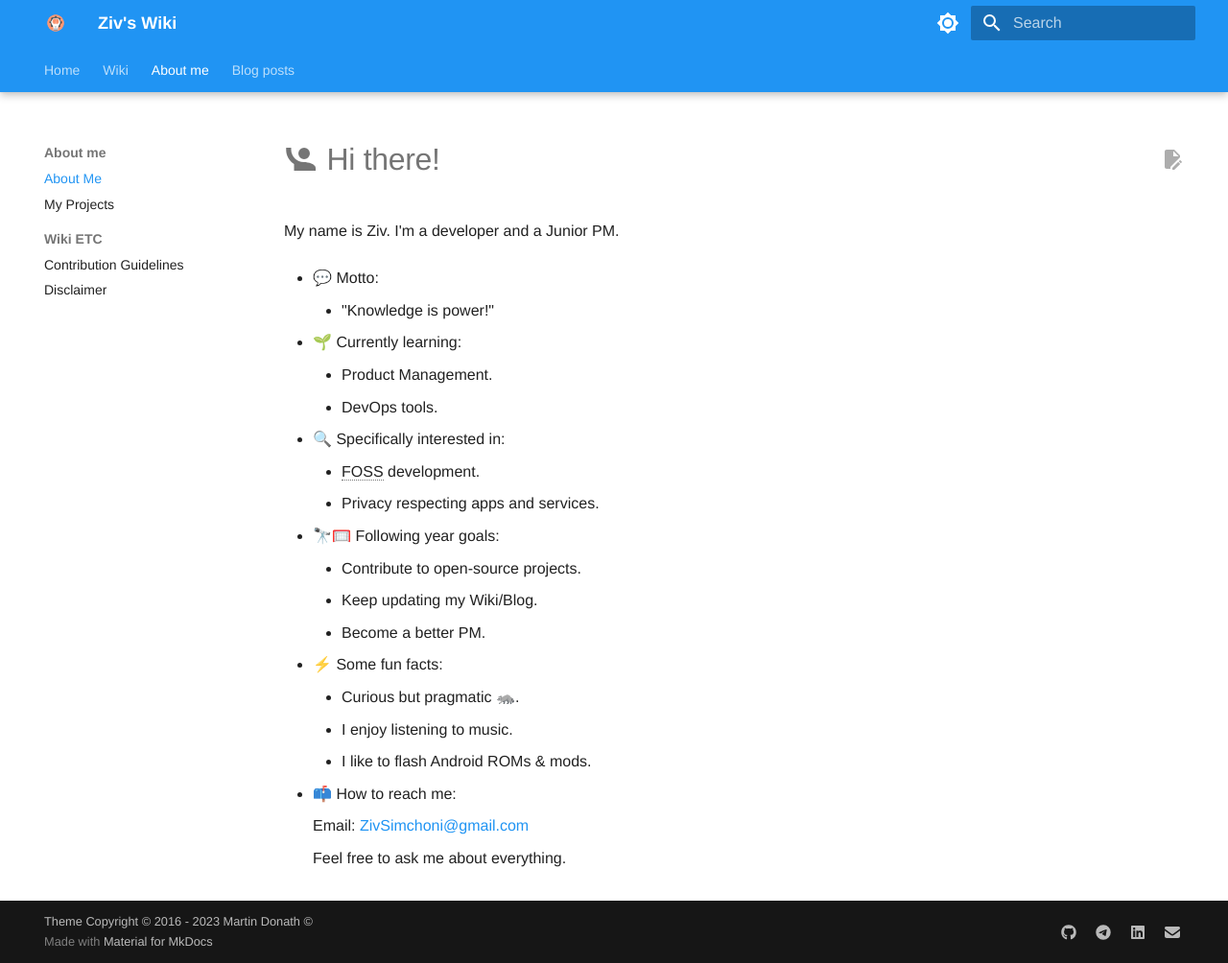
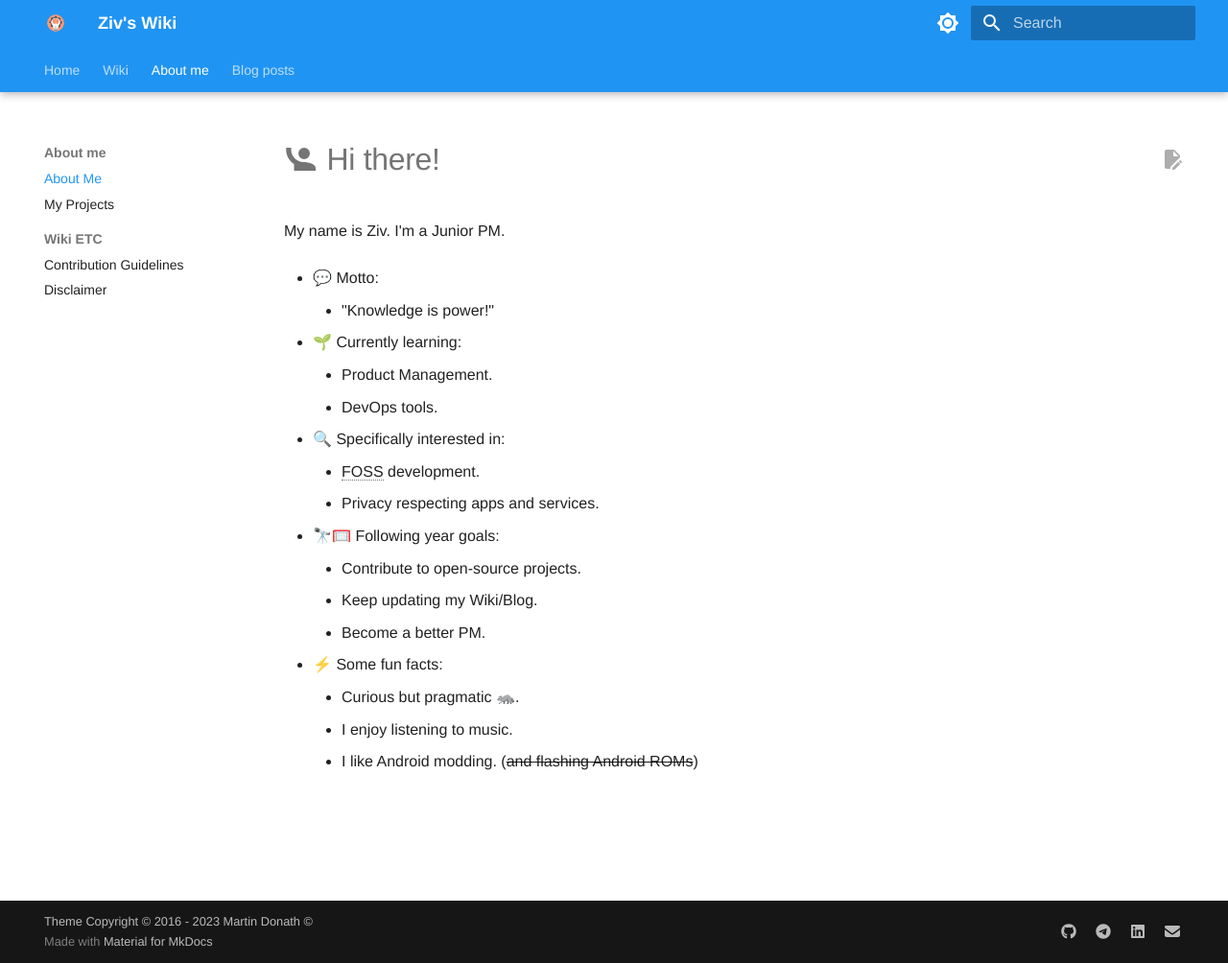
Before and after one commit to ZivSimchoni/Zwiki, an MkDocs documentation site: the page built from docs/about-me/about.md, in a window 1280 px wide and 1004 px high. Shown: the whole window at 96% size. Built offline with MkDocs 1.6.1 and Material for MkDocs 9.7.7, drawn with Linux system fonts in a browser that asks for light colours; some web fonts are replaced.

Commit message:
Edit about.me page

```diff
--- a/docs/about-me/about.md
+++ b/docs/about-me/about.md
@@ -7,7 +7,7 @@ title: About Me
 
 # :material-human-greeting-variant: Hi there!
 
-My name is Ziv. I'm a developer and a Junior PM.
+My name is Ziv. I'm a Junior PM.
 
 -   💬 Motto:
 
@@ -33,10 +33,4 @@ My name is Ziv. I'm a developer and a Junior PM.
 
     -   Curious but pragmatic 🦝.
     -   I enjoy listening to music.
-    -   I like to flash Android ROMs & mods.
-
--   📫 How to reach me:
-
-    Email: ZivSimchoni@gmail.com
-
-    Feel free to ask me about everything.
+    -   I like Android modding. (~~and flashing Android ROMs~~)
```
